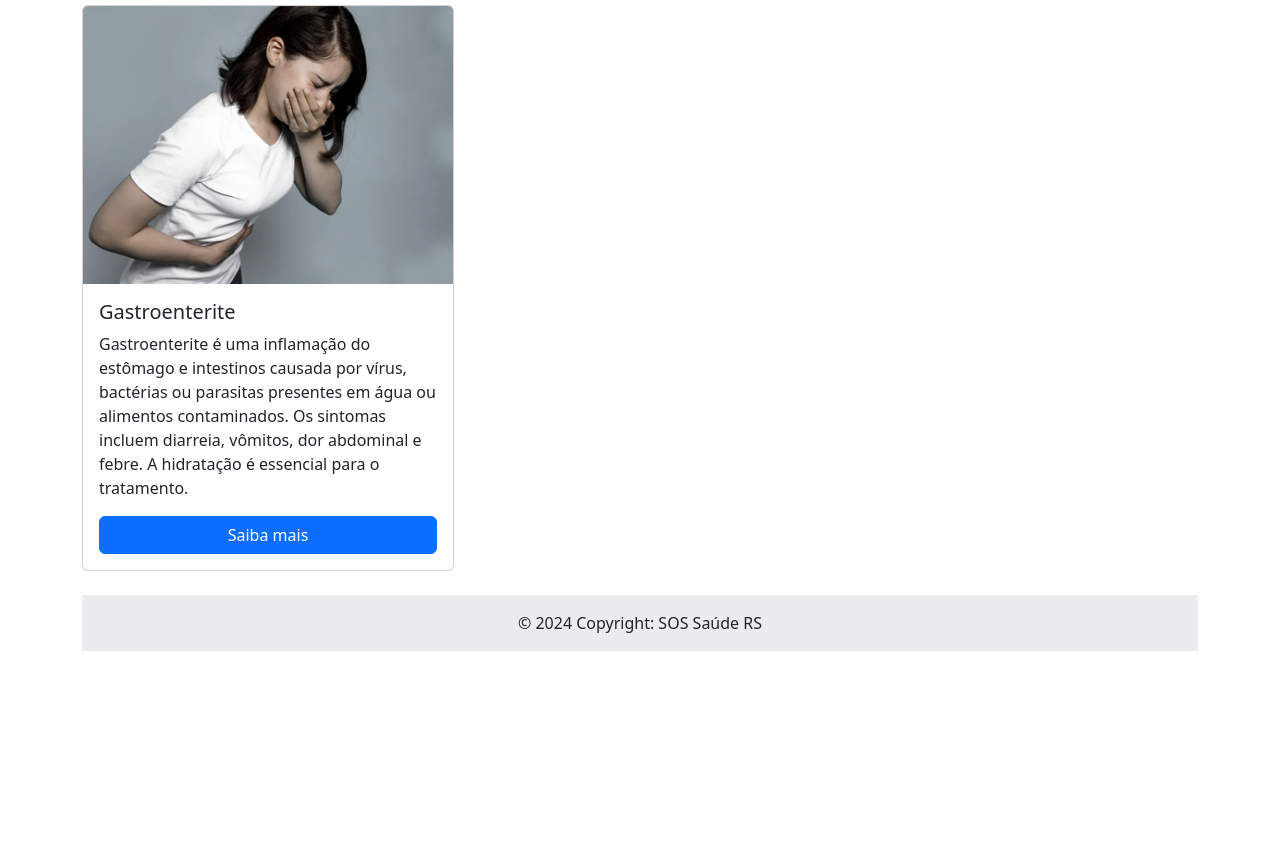
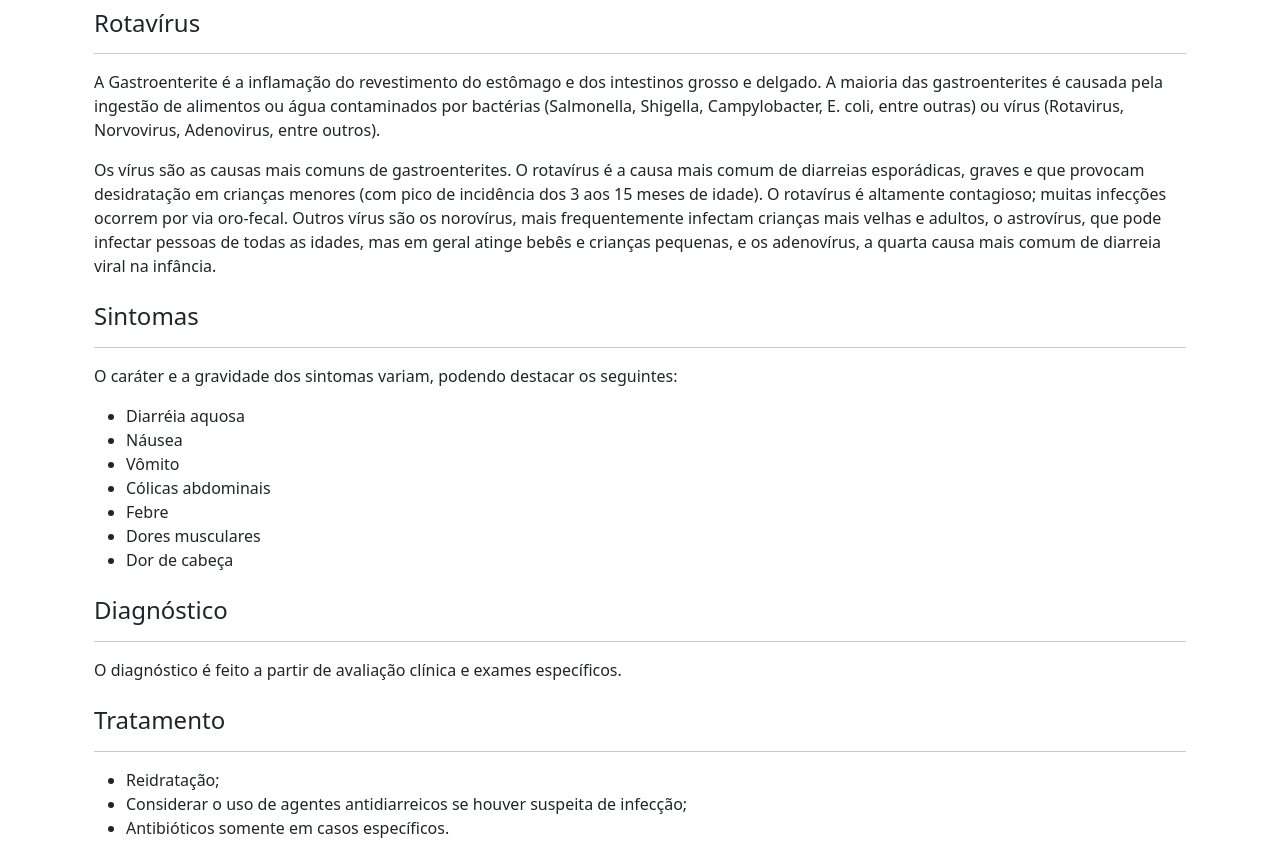
Before and after one commit to gmadalosso/Desafio-DevWeb, a website: page gastroenterite.html in a window 1280 px wide. Shown: the part 185-1038 px from the top of the page. Before the commit the page ends 836 px from the top, so only its background shows below. Drawn offline with nearby package versions, Linux system fonts and the light colour scheme.

Commit message:
update gastroenterite

```diff
--- a/gastroenterite.html
+++ b/gastroenterite.html
@@ -39,21 +39,72 @@
         </div>
     </nav>
 
+
+    <!-- Conteúdo -->
+    <div class="container mt-4">
+        <div class="text-center">
+            <h1>Gastroenterite</h1>
+            <h3>Saiba mais sobre tal doença</h3>
+        </div>
+        <div class="container mt-4">
+            <h4>Rotavírus</h4>
+            <hr>
+            <p>A Gastroenterite é a inflamação do revestimento do estômago e dos intestinos grosso e delgado. A maioria das gastroenterites é causada pela ingestão de alimentos ou água contaminados por bactérias (Salmonella, Shigella, Campylobacter, E. coli, entre outras) ou vírus (Rotavirus, Norvovirus, Adenovirus, entre outros).</p>
+            <p>Os vírus são as causas mais comuns de gastroenterites. O rotavírus é a causa mais comum de diarreias esporádicas, graves e que provocam desidratação em crianças menores (com pico de incidência dos 3 aos 15 meses de idade). O rotavírus é altamente contagioso; muitas infecções ocorrem por via oro-fecal. Outros vírus são os norovírus, mais frequentemente infectam crianças mais velhas e adultos, o astrovírus, que pode infectar pessoas de todas as idades, mas em geral atinge bebês e crianças pequenas, e os adenovírus, a quarta causa mais comum de diarreia viral na infância. </p>
+        </div>
+        <div class="container mt-4">
+            <h4>Sintomas</h4>
+            <hr>
+            <p>O caráter e a gravidade dos sintomas variam, podendo destacar os seguintes:</p>
+            <ul>
+                <li>Diarréia aquosa</li>
+                <li>Náusea</li>
+                <li>Vômito</li>
+                <li>Cólicas abdominais</li>
+                <li>Febre</li>
+                <li>Dores musculares</li>
+                <li>Dor de cabeça</li>
+            </ul>
+        </div>
+        <div class="container mt-4">
+            <h4>Diagnóstico</h4>
+            <hr>
+            <p>O diagnóstico é feito a partir de avaliação clínica e exames específicos. </p>
+        </div>
+        <div class="container mt-4">
+            <h4>Tratamento</h4>
+            <hr>
+            <ul>
+                <li>Reidratação;</li>
+                <li>Considerar o uso de agentes antidiarreicos se houver suspeita de infecção;</li>
+                <li>Antibióticos somente em casos específicos.</li>
+            </ul>
+            <p>Basta o tratamento de suporte para a maioria dos pacientes. O repouso no leito com acesso a um banheiro ou comadre é desejável. Soluções orais com glicose e eletrólitos, caldo ou canja podem ajudar a prevenir ou mesmo tratar casos de desidratação leve. Mesmo que esteja vomitando, o paciente deve tomar pequenas doses desses fluidos; os vômitos diminuirão com a reposição de fluidos. Quando o paciente tolera bem os líquidos, não está vomitando e o apetite já começa a retornar, a alimentação deve ser gradualmente recomeçada. Não existe qualquer benefício comprovado na restrição de alguns alimentos (cereais, gelatina, bananas e torradas). Alguns pacientes podem desenvolver intolerância temporária à lactose. </p>
+            <div class="text-center">
+                <img src="img/prevencao gastroenterite.png" class="img-fluid" alt="Responsive image">
+                <p>A melhor forma de prevenção da gastroenterite é a higiene.</p>
+            </div>
+        </div>
+        <div class="container mt-4">
+            <h4>Prevenção</h4>
+            <hr>
+            <p>A melhor forma de evitar a gastroenterite é através do cumprimento de medidas de higiene. É essencial lavar sempre as mãos depois de ir à casa de banho, antes de manusear alimentos e depois de se tratar do jardim ou de lidar com animais de estimação. </p>
+            <p>Não se devem partilhar toalhas de uma pessoa que tenha gastroenterite e as casas de banho que essa pessoa utilizar devem ser lavadas regularmente. Os doentes com gastroenterite não devem ir à escola ou ao trabalho até pelo menos 48 horas depois da última diarreia ou vômito, para evitar infectar outras pessoas. </p>
+        </div>
+    </div>
+    <!-- Conteúdo/ -->
+
     <div class="container mt-4">
         <h2>Informações sobre doenças</h2>
         <h4>Fique atento aos sintomas!</h4>
         <h6>Informe-se sobre as doenças mais comuns em cenários de enchentes</h6>
 
-        <div class="col-md-4 mb-4 d-flex align-items-stretch">
-            <div class="card">
-                <img src="img/gastroenterite.png" class="card-img-top" alt="Imagem-Gastroenterite">
-                <div class="card-body d-flex flex-column">
-                    <h5 class="card-title">Gastroenterite</h5>
-                    <p class="card-text">Gastroenterite é uma inflamação do estômago e intestinos causada por vírus, bactérias ou parasitas presentes em água ou alimentos contaminados. Os sintomas incluem diarreia, vômitos, dor abdominal e febre. A hidratação é essencial para o tratamento.</p>
-                    <a href="#" class="btn btn-primary mt-auto">Saiba mais</a>
-                </div>
-            </div>
-        </div>
+        <a href="https://hospitalsaomatheus.com.br/blog/gastroenterite/" class="btn btn-primary mt-auto">Saiba mais</a>
+
+    <div class="container mt-4">
+        <h2>Informações sobre doenças</h2>
+        <h4>Fique atento aos sintomas!</h4>
+        <h6>Informe-se sobre as doenças mais comuns em cenários de enchentes</h6>
 
     <footer class="bg-body-tertiary text-center text-lg-start">
         <!-- Copyright -->
```
Also changed, not shown: img/prevencao gastroenterite.png (added).
